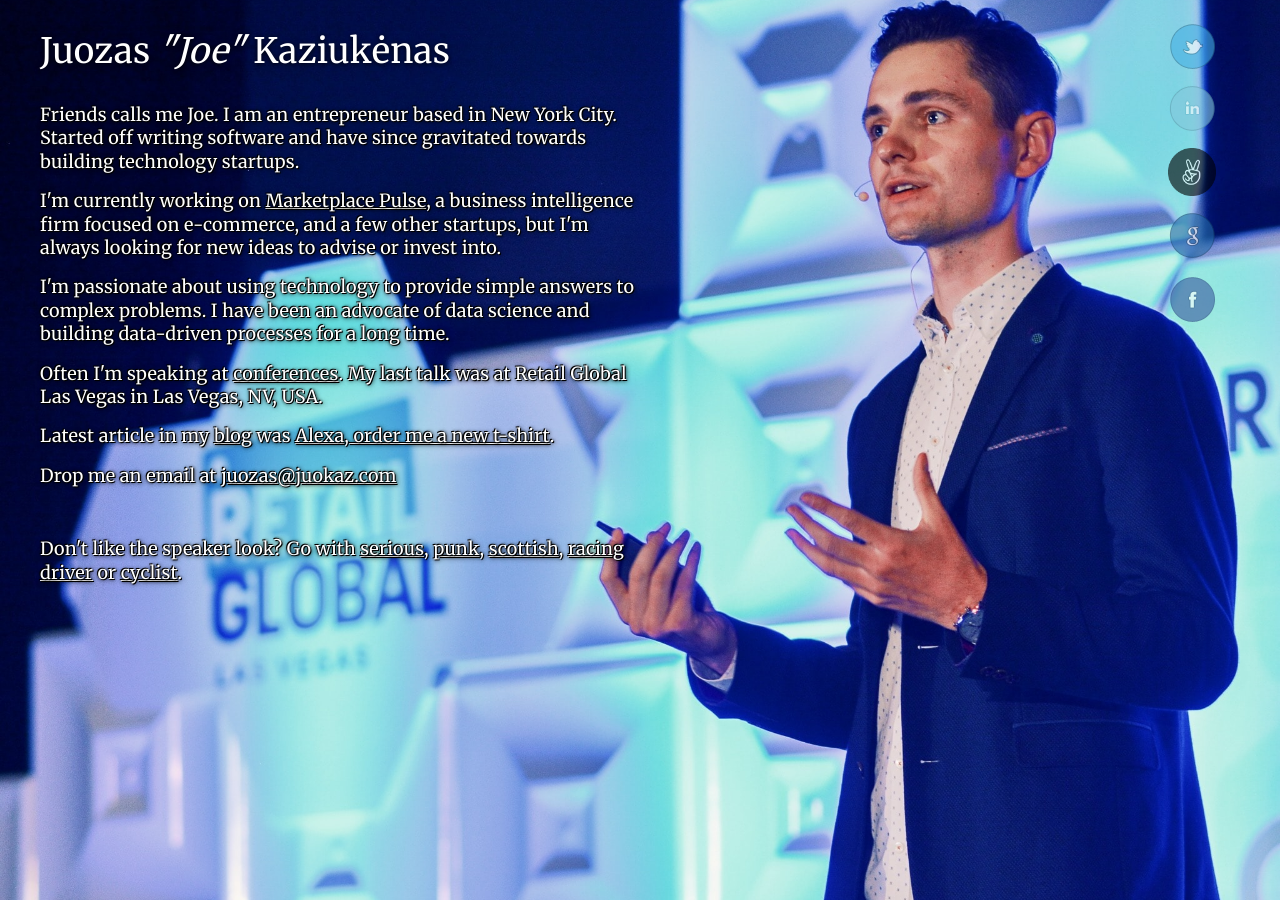
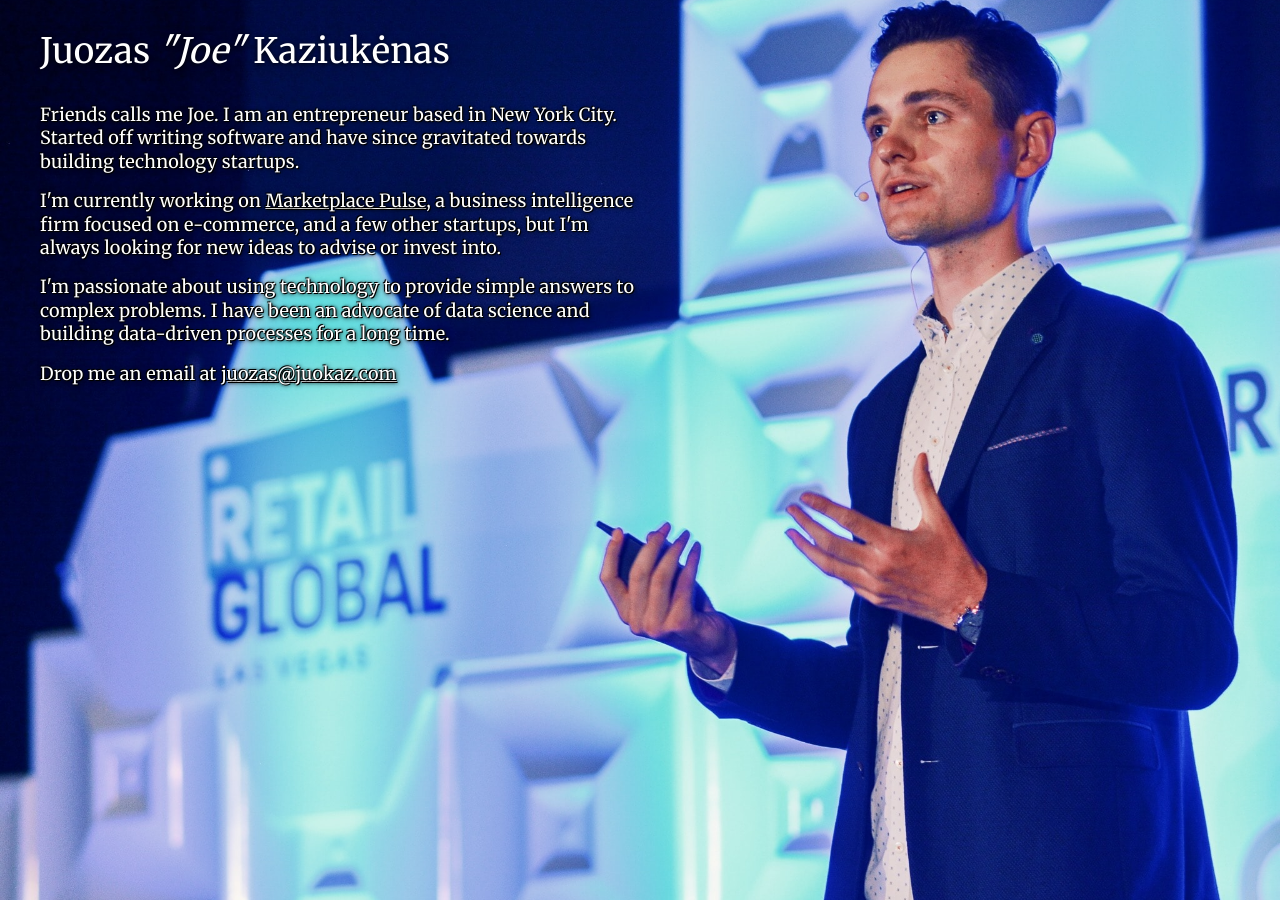
Before and after one commit to juokaz/juokaz.com, a Jekyll site: the page built from index.html, in a window 1280 px wide. Built offline with Jekyll 4.4.1, drawn with Linux system fonts in a browser that asks for light colours.

Commit message:
Clean up homepage by removing all links

```diff
--- a/index.html
+++ b/index.html
@@ -18,16 +18,16 @@ body_class: speaker
     <p>
         I'm passionate about using technology to provide simple answers to complex problems. I have been an advocate of data science and building data-driven processes for a long time.
     </p>
-    <p>
+    <!--<p>
         Often I'm speaking at <a href="/conferences">conferences</a>. My last talk was at {{ site.conferences[0].talks[0].title }} in {{ site.conferences[0].talks[0].location }}.
     </p>
     <p>
         Latest article in my <a href="blog/">blog</a> was <a href="{{ site.posts[0].url }}">{{ site.posts[0].title }}</a>.
-    </p>
+    </p>-->
     <p>
         Drop me an email at {% include email.html %}
     </p>
-    <br />
+    <!--<br />
     <p id="looks">
         <span id="go-serious">
             Don't like the serious look? Go with <a href="#speaker">speaker</a>, <a href="#punk">punk</a>, <a href="#scottish">scottish</a>, <a href="#racing-driver">racing driver</a> or <a href="#cyclist">cyclist</a>.
@@ -47,16 +47,8 @@ body_class: speaker
         <span id="go-cyclist">
             Don't like the cyclist look? Go with <a href="#serious">serious</a>, <a href="#speaker">speaker</a>, <a href="#punk">punk</a>, <a href="#scottish">scottish</a> or <a href="#racing-driver">racing driver</a>.
         </span>
-    </p>
+    </p>-->
 </div>
-
-<ul id="connect">
-    <li><a href="http://twitter.com/juokaz"><img src="images/twitter.png?{{ site.time | date: '%s' }}" alt="twitter"></a></li>
-    <li><a href="http://www.linkedin.com/in/juozas"><img src="images/linkedin.png?{{ site.time | date: '%s' }}" alt="linkedin"></a></li>
-    <li><a href="http://angel.co/juokaz"><img src="images/social-angellist.png?{{ site.time | date: '%s' }}" alt="angel list"></a></li>
-    <li><a href="http://plus.google.com/112033219594997968107"><img src="images/google.png?{{ site.time | date: '%s' }}" alt="google"></a></li>
-    <li><a href="http://www.facebook.com/juokaz"><img src="images/facebook.png?{{ site.time | date: '%s' }}" alt="facebook"></a></li>
-</ul>
 
 <script type="text/javascript">
   (function() {
--- a/style.css
+++ b/style.css
@@ -245,15 +245,7 @@ ul { margin: 0 0 16px 17px; }
 #about a { color: #fff; }
 #about h1 { color: #fff; text-shadow: 0 1px 5px black; margin-bottom: 20px; display: block; }
 
-ul#connect{ margin-left: 0; width: 60px; position: fixed; right: 52px; top: 22px; }
-#connect li{display:inline;list-style-type:none;}
-#connect a{text-decoration: none;border-style: none;}
-#connect a:link{text-decoration: none;opacity:0.6;border-style: none;}
-#connect a:hover{text-decoration: none;opacity:0.9;border-style: none;}
-#connect img {border:none; margin-bottom:5px; width: 48px; height: 48px;}
-
 #serious #about, #racing-driver #about, #cyclist #about { margin: 20px 20px 0 auto; }
-#serious ul#connect, #racing-driver ul#connect, #cyclist ul#connect { right: none; left: 52px; }
 
 #looks>span {display: none;}
 
@@ -316,10 +308,6 @@ body#cyclist {
 
     body { background: none !important; }
 
-    ul#connect{ position: static; width: 260px; padding: 10px 0 0 0; margin: 0 auto !important; }
-    #serious ul#connect, #speaker ul#connect { padding: 10px 0 0 0; margin: 0 auto !important;}
-    #connect a:link { opacity: 1; }
-
     #looks { display: none; }
-    #headerimage { display: block; min-height: 30vh; background-position: 50% 30%; background-repeat: no-repeat; background-size: cover; margin-bottom: 20px; }
+    #headerimage { display: block; width: 100%; padding-bottom: 65%; background-repeat: no-repeat; background-size: cover; margin-bottom: 20px; }
 }
```
Also changed, not shown: images/email.png (deleted), images/facebook.png (deleted), images/flickr.png (deleted), images/google.png (deleted), images/linkedin.png (deleted), images/social-angellist.png (deleted), images/twitter.png (deleted).
